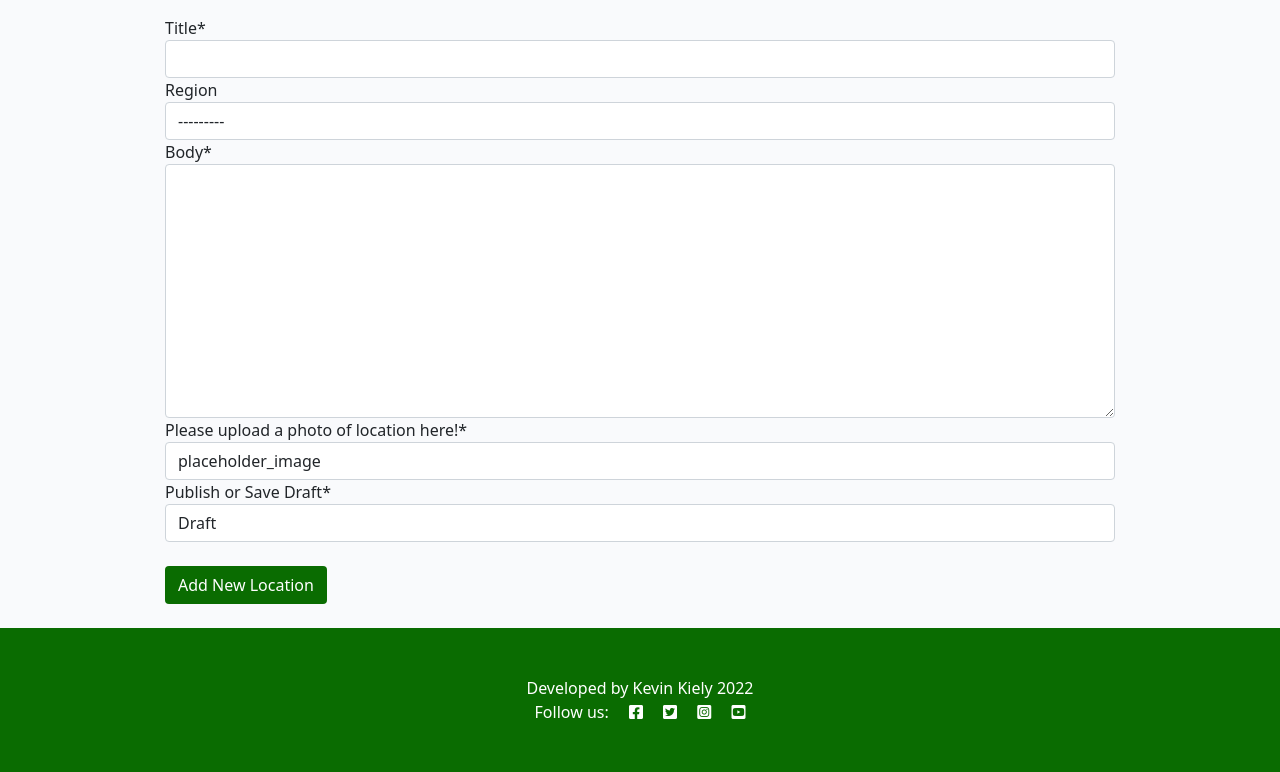
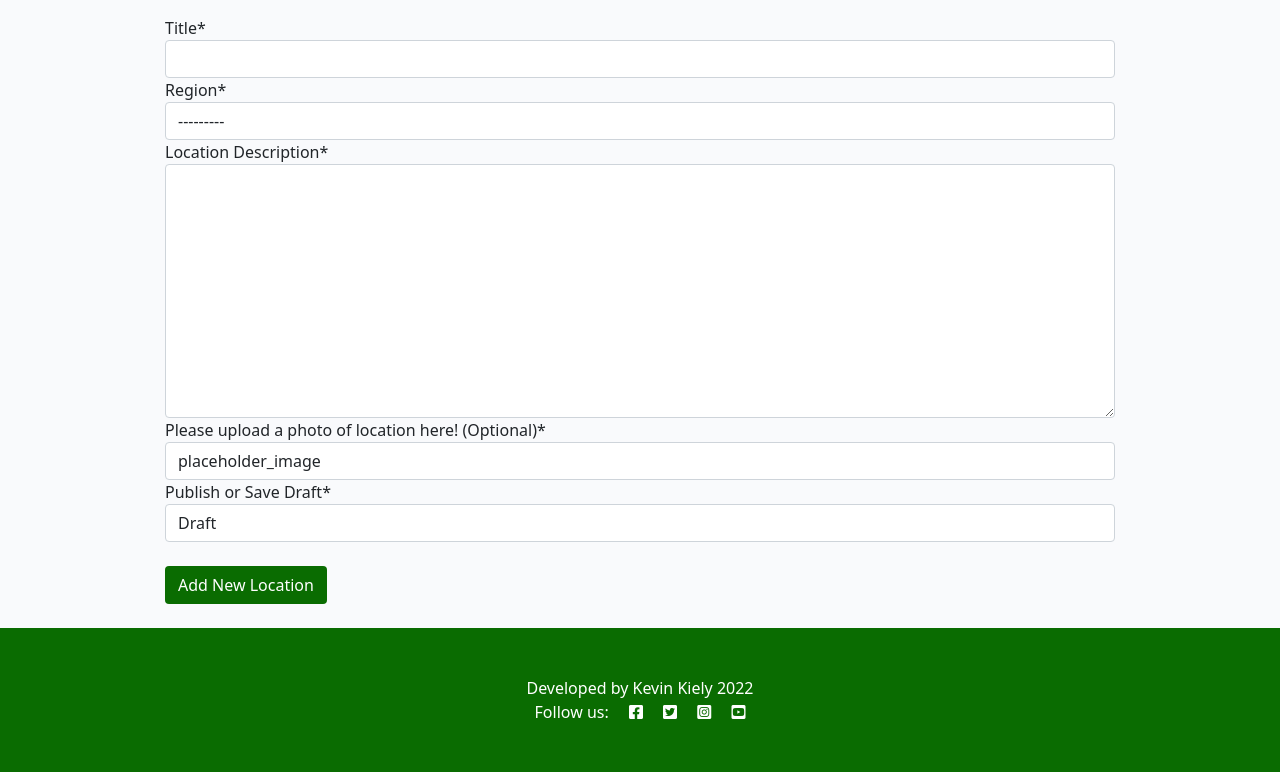
Before and after one commit to Code-Institute-Submissions/kevinjohnkiely-explore-ireland-project-4_SEpResub, a Django app: page /add_location in a window 1280 px wide. Shown: the part 99-871 px from the top of the page. Run offline with Django 3.2, Linux system fonts and the light colour scheme; the visitor is signed in with stand-in values (Sample User, id 1); some libraries are stand-ins or nearby versions.

Commit message:
Fixed empty fields issue on Location Form

```diff
--- a/locations/forms.py
+++ b/locations/forms.py
@@ -14,7 +14,7 @@ class CommentForm(forms.ModelForm):
 
     def __init__(self, *args, **kwargs):
         super(CommentForm, self).__init__(*args, **kwargs)
-        self.fields['body'].label = "Your comments..."
+        self.fields['body'].label = "Your Comments..."
 
 
 class LocationForm(forms.ModelForm):
@@ -31,7 +31,8 @@ class LocationForm(forms.ModelForm):
 
     def __init__(self, *args, **kwargs):
         super(LocationForm, self).__init__(*args, **kwargs)
+        self.fields['body'].label = "Location Description"
         self.fields[
             'location_image'
-            ].label = "Please upload a photo of location here!"
+            ].label = "Please upload a photo of location here! (Optional)"
         self.fields['status'].label = "Publish or Save Draft"
--- a/locations/models.py
+++ b/locations/models.py
@@ -23,7 +23,7 @@ class Location(models.Model):
     created_at = models.DateTimeField(auto_now_add=True)
     updated_at = models.DateTimeField(auto_now=True)
     region = models.CharField(max_length=20,
-                              choices=REGION_OPTIONS, blank=True)
+                              choices=REGION_OPTIONS, blank=False)
     body = models.TextField()
     location_image = CloudinaryField('image', default='placeholder_image')
     status = models.IntegerField(choices=STATUS, default=0)
--- a/locations/views.py
+++ b/locations/views.py
@@ -3,6 +3,7 @@ from django.views import generic, View
 from django.views.generic import UpdateView
 from django.http import HttpResponseRedirect
 from django.utils.text import slugify
+from django.contrib import messages
 from datetime import datetime
 from .models import Location, Comment
 from .forms import CommentForm, LocationForm
@@ -138,6 +139,7 @@ class AddLocation(View):
             location.save()
             return redirect('my_locations')
         else:
+            messages.add_message(request, 30, 'Description Empty! Try again.')
             location_form = LocationForm()
 
         return render(
--- a/templates/location_single.html
+++ b/templates/location_single.html
@@ -12,6 +12,7 @@
             <div class="row mt-3">
                 <div class="col-md-8">
                     <h1 class="location-title">{{ location.title }}</h1>
+
                 </div>
                 <div class="col-md-4 d-flex justify-content-end">
                     <strong>
@@ -45,7 +46,8 @@
                     {% endif %}
                 </div>
                 <p class="post-subtitle">{{ location.creator }} | {{ location.created_at }}</p>
-                <p class="card-text ">{{ location.body | safe }}</p>
+                <p class="card-text">Region: {{ location.region }}</p>
+                <p class="card-text">{{ location.body | safe }}</p>
             </div>
         </div>
         <div class="col-md-4 card mb-4  mt-3 ">
--- a/templates/my_locations.html
+++ b/templates/my_locations.html
@@ -56,7 +56,7 @@
                     <h3 class="modal-title text-light" id="deleteLocationModalLabel">Delete Location</h3>
                 </div>
                 <div class="modal-body">
-                    Are you sure you want to delete this location?
+                    Are you sure you want to delete <strong>{{ location.title }}</strong>?
                 </div>
                 <div class="modal-footer">
                     <button type="button" class="btn btn-dark" data-bs-dismiss="modal">Cancel</button>
```
Also changed, not shown: locations/migrations/0008_alter_location_region.py (added).
